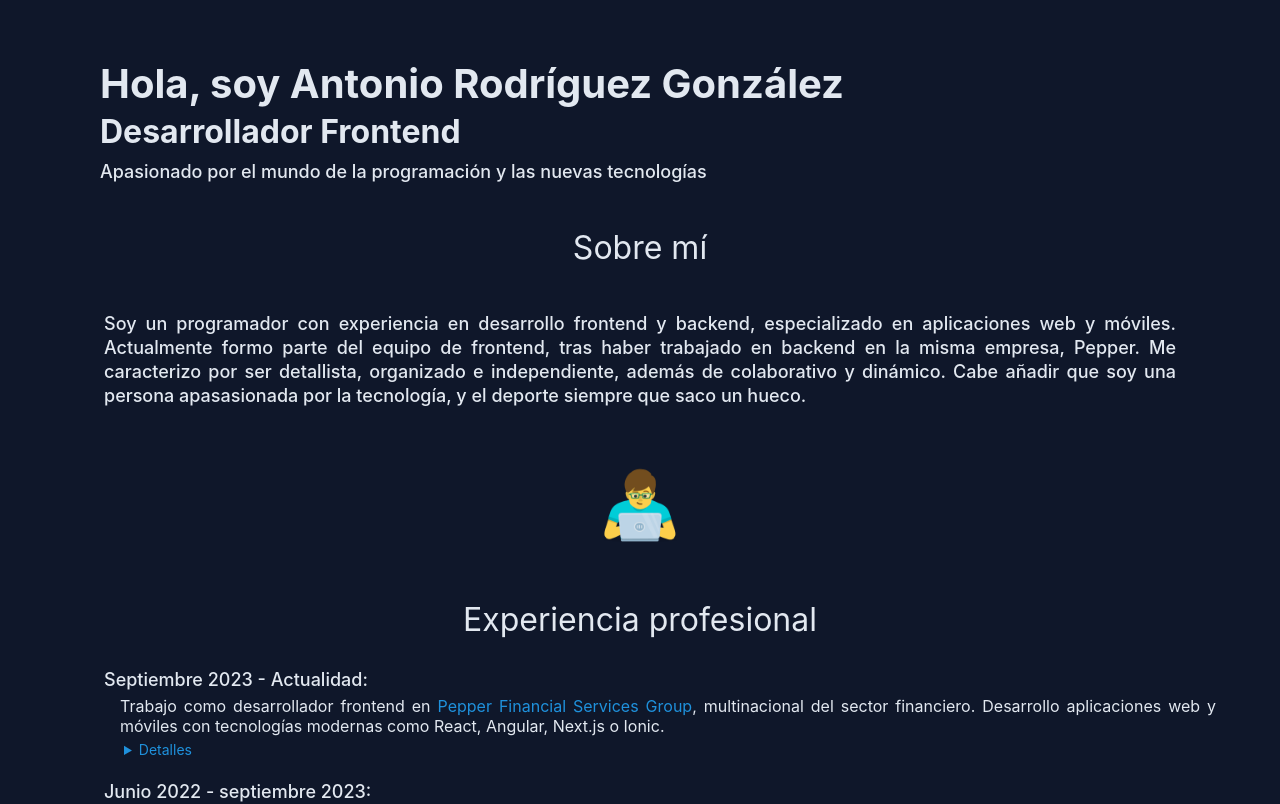
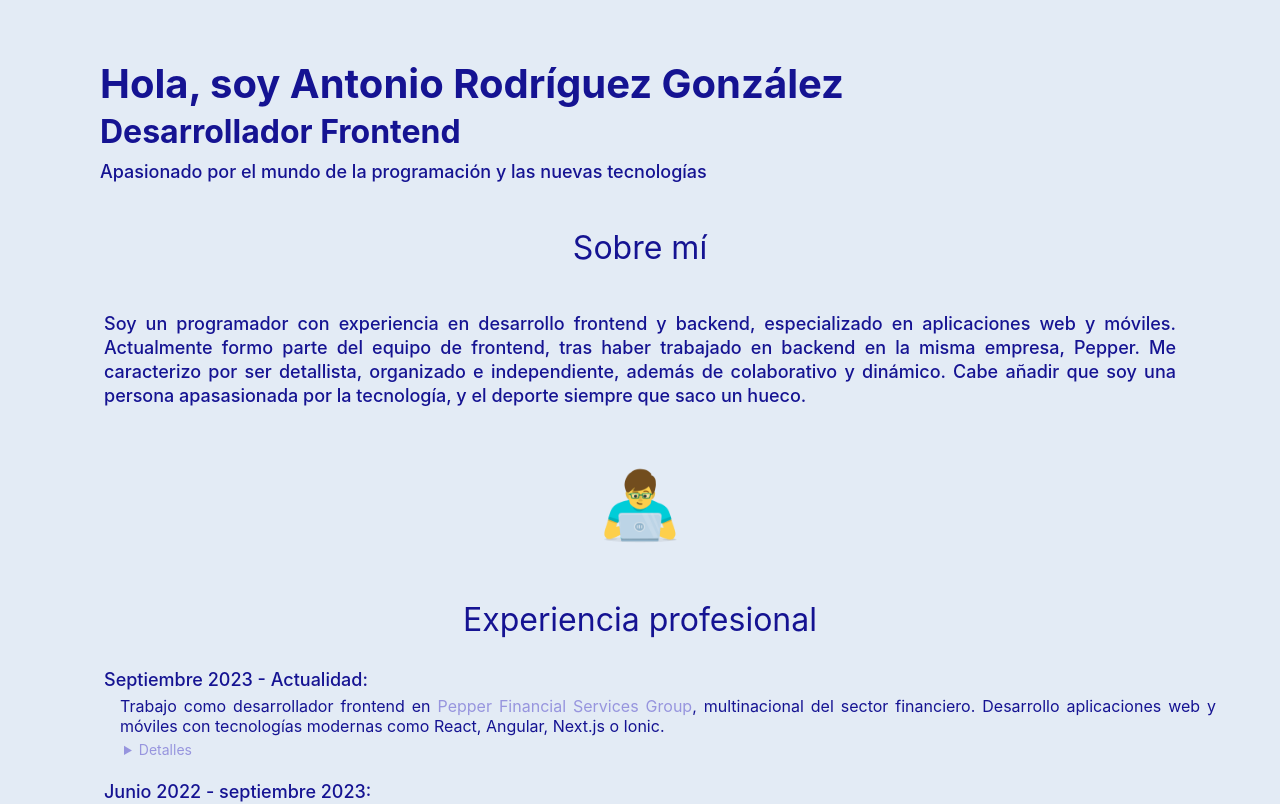
Before and after one commit to Anrogo/MyPortfolio, a Next.js app: page / in a window 1280 px wide. Shown: the top 804 px of the page. Built offline with nearby package versions, Linux system fonts and the light colour scheme.

Commit message:
new colors for my palette

```diff
--- a/src/constants/colors.ts
+++ b/src/constants/colors.ts
@@ -1,9 +1,11 @@
 export const colors = {
   /* Azules */
-  lightBlue: '#8ED1FC',
-  blue1: '#1F91DC',
-  blue2: '#151392',
-  blue3: '#0F172A', // fav background
+  blue0: '#E3EBF5',
+  blue1: '#9795DE',
+  blue2: '#5957C4',
+  blue3: '#8ED1FC',
+  blue4: '#151392',
+  blue5: '#0F172A', // fav background
 
   /* Verdes */
   lightGreen: '#8CFF74',
--- a/src/styles/GlobalStyle.ts
+++ b/src/styles/GlobalStyle.ts
@@ -10,11 +10,13 @@ export const GlobalStyle = createGlobalStyle`
   body {
     margin: 0;
     font-family: 'Inter', sans-serif;
-    background-color: ${theme.colors.blue3};
-    color: ${theme.colors.white};
+    background-color: ${theme.colors.blue0}; //${theme.colors.blue4};
+    color: ${theme.colors.blue4}; //${theme.colors.white};
     scroll-behavior: smooth;
   }
 `;
+
+const defaultColor = theme.colors.blue4;
 interface TextsProps {
   fontSize?: number;
   fontWeight?: number;
@@ -26,21 +28,21 @@ interface TextsProps {
 export const Title = styled.span<TextsProps>`
   font-size: ${(props) => props.fontSize ? props.fontSize : theme.fontSize.jumbo25};
   font-weight: ${(props) => props.fontWeight ? props.fontWeight : theme.fontWeight.bold};
-  color: ${(props) => props.color ? props.color : theme.colors.white};
+  color: ${(props) => props.color ? props.color : defaultColor};
   line-height: ${(props) => props.lineHeight ? props.lineHeight : theme.lineHeight.jumbo25};
 `;
 
 export const Subtitle = styled.span<TextsProps>`
   font-size: ${(props) => props.fontSize ? props.fontSize : theme.fontSize.jumbo};
   font-weight: ${(props) => props.fontWeight ? props.fontWeight : theme.fontWeight.bold};
-  color: ${(props) => props.color ? props.color : theme.colors.white};
+  color: ${(props) => props.color ? props.color : defaultColor};
   line-height: ${(props) => props.lineHeight ? props.lineHeight : theme.lineHeight.jumbo};
 `;
 
 export const Description = styled.span<TextsProps>`
   font-size: ${(props) => props.fontSize ? props.fontSize : theme.fontSize.lg};
   font-weight: ${(props) => props.fontWeight ? props.fontWeight : theme.fontWeight.medium};
-  color: ${(props) => props.color ? props.color : theme.colors.white};
+  color: ${(props) => props.color ? props.color : defaultColor};
   line-height: ${(props) => props.lineHeight ? props.lineHeight : theme.lineHeight.xxl};
   text-align: ${(props) => props.textAlign ? props.textAlign : 'justify'};
 `;
@@ -48,7 +50,7 @@ export const Description = styled.span<TextsProps>`
 export const Text = styled.span<TextsProps>`
   font-size: ${(props) => props.fontSize ? props.fontSize : theme.fontSize.md};
   font-weight: ${(props) => props.fontWeight ? props.fontWeight : theme.fontWeight.light};
-  color: ${(props) => props.color ? props.color : theme.colors.white};
+  color: ${(props) => props.color ? props.color : defaultColor};
   line-height: ${(props) => props.lineHeight ? props.lineHeight : theme.lineHeight.xl};
   text-align: ${(props) => props.textAlign ? props.textAlign : 'justify'};
 `;
```
